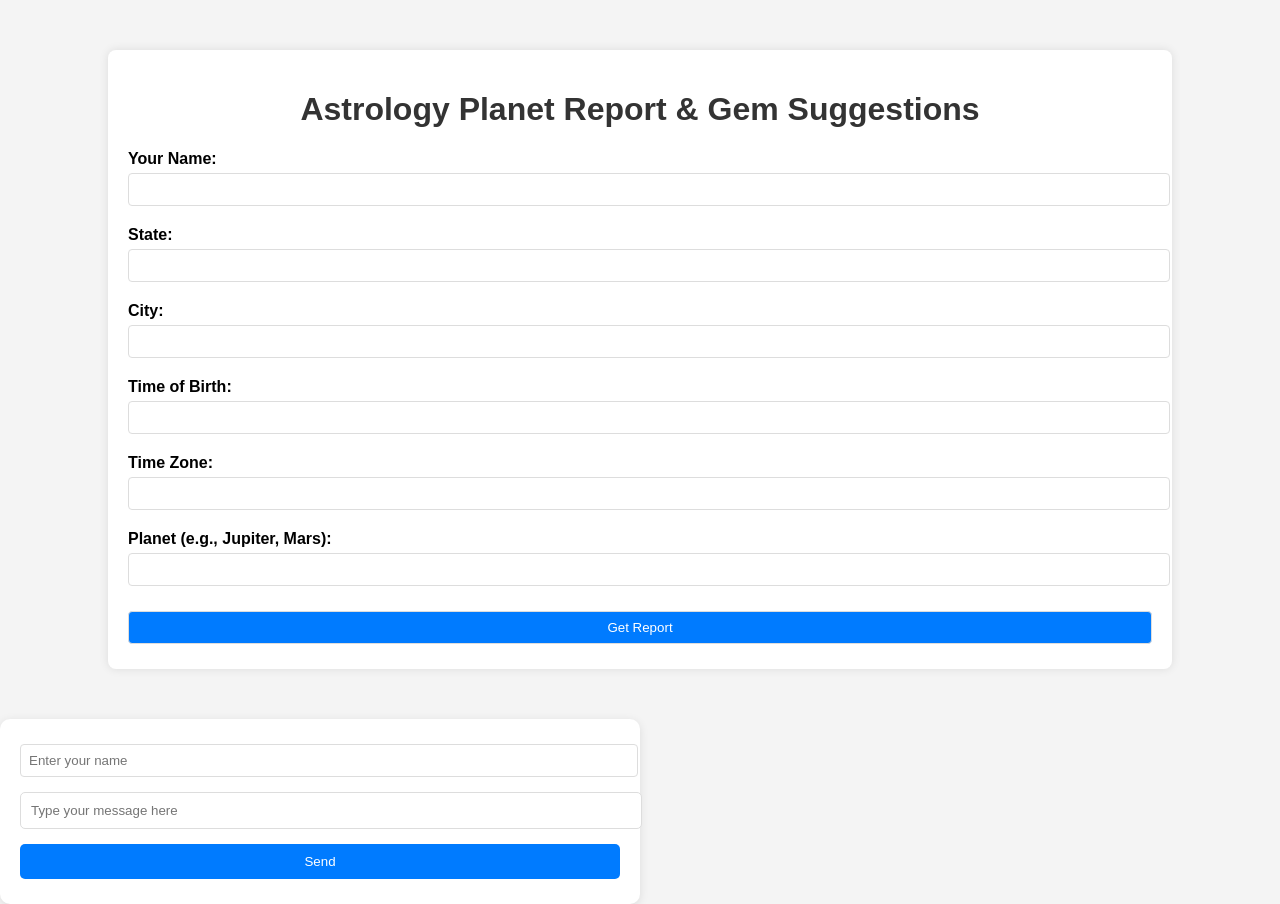
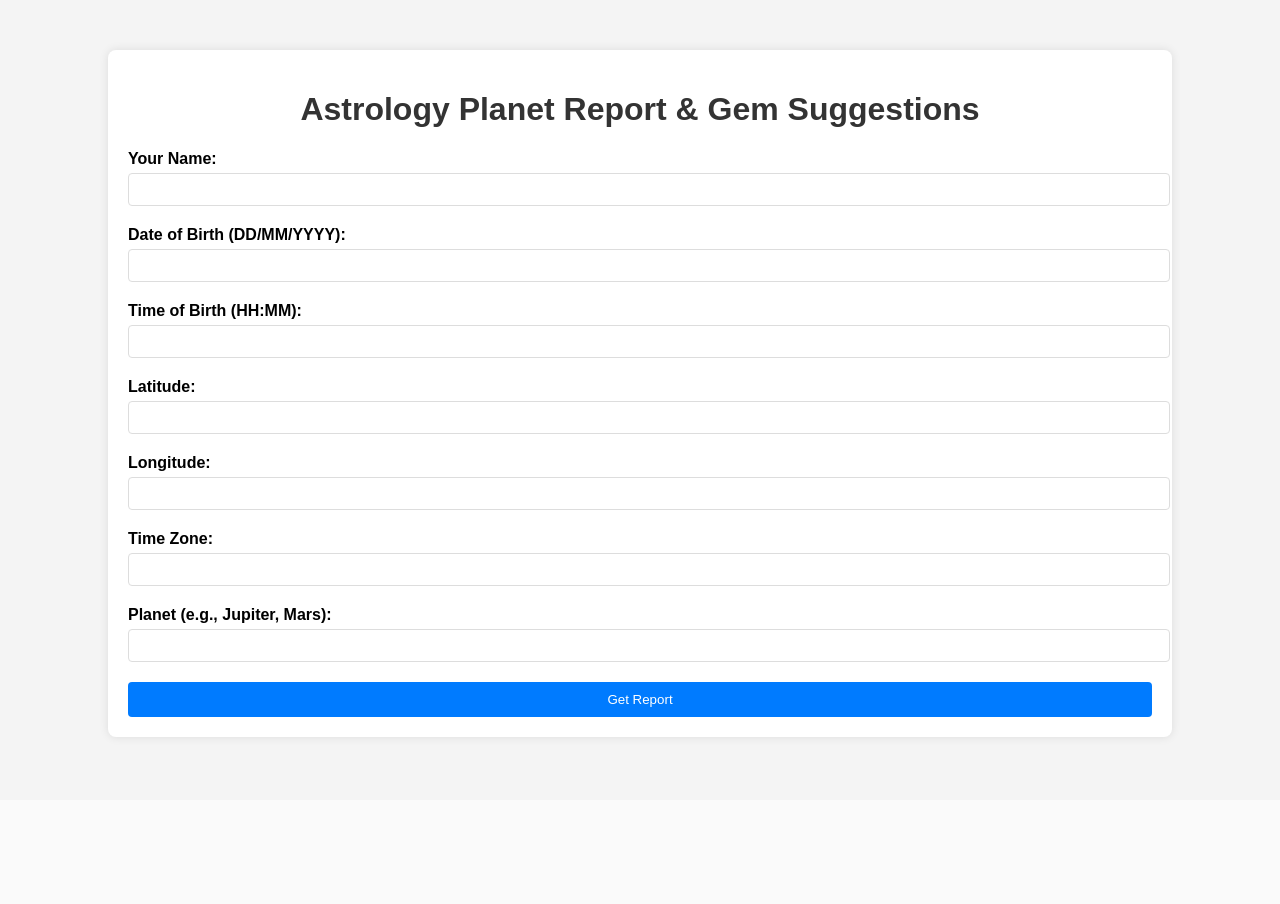
Before and after one commit to ShravanJ-123/AstroGuide-AI, a Flask app: page / in a window 1280 px wide. After the commit the page ends 740 px from the top, so only its background shows below. Run offline with Flask 3, Linux system fonts and the light colour scheme.

Commit message:
Update index.html

```diff
--- a/templates/index.html
+++ b/templates/index.html
@@ -3,7 +3,8 @@
 <head>
     <meta charset="UTF-8">
     <meta name="viewport" content="width=device-width, initial-scale=1.0">
-    <title>Astrology Report & Chatbot</title>
+    <title>Astrology Planet Report</title>
+    <link rel="stylesheet" href="https://cdnjs.cloudflare.com/ajax/libs/font-awesome/6.0.0-beta3/css/all.min.css">
     <style>
         body {
             font-family: Arial, sans-serif;
@@ -30,7 +31,7 @@
             font-weight: bold;
             display: block;
         }
-        input, button {
+        input[type="text"], input[type="number"] {
             width: 100%;
             padding: 8px;
             margin: 5px 0;
@@ -40,150 +41,90 @@
         button {
             background-color: #007bff;
             color: white;
+            padding: 10px 20px;
+            border: none;
+            border-radius: 4px;
             cursor: pointer;
+            display: block;
+            width: 100%;
         }
         button:hover {
             background-color: #0056b3;
         }
-        #chat-container {
-            width: 80%;
-            max-width: 600px;
-            background: white;
-            border-radius: 10px;
-            box-shadow: 0 2px 10px rgba(0, 0, 0, 0.1);
+        .result {
+            margin-top: 20px;
+        }
+        .result h3 {
+            margin-top: 10px;
+        }
+        .result p {
+            font-size: 1.1em;
+            line-height: 1.5;
+        }
+        .gem-info {
+            margin-top: 30px;
             padding: 20px;
-            margin-top: 50px;
-        }
-        .message {
-            margin: 10px 0;
-        }
-        .user-message {
-            text-align: right;
-        }
-        .bot-message {
-            text-align: left;
-        }
-        #message-input {
-            width: 100%;
-            padding: 10px;
-            margin-top: 10px;
+            background-color: #f9f9f9;
+            border-radius: 8px;
             border: 1px solid #ddd;
-            border-radius: 5px;
-        }
-        #send-btn {
-            margin-top: 10px;
-            padding: 10px 20px;
-            border: none;
-            background: #007BFF;
-            color: white;
-            border-radius: 5px;
-            cursor: pointer;
-        }
-        #send-btn:hover {
-            background: #0056b3;
         }
     </style>
 </head>
 <body>
     <div class="container">
         <h1>Astrology Planet Report & Gem Suggestions</h1>
-        <form id="astroForm" method="POST">
+
+        <form method="POST">
             <div class="form-group">
-                <label>Your Name:</label>
-                <input type="text" name="name" required>
+                <label for="name">Your Name:</label>
+                <input type="text" id="name" name="name" required>
             </div>
             <div class="form-group">
-                <label>State:</label>
-                <input type="text" id="state" name="state" required>
+                <label for="dob">Date of Birth (DD/MM/YYYY):</label>
+                <input type="text" id="dob" name="dob" required>
             </div>
             <div class="form-group">
-                <label>City:</label>
-                <input type="text" id="city" name="city" required>
-            </div>
-            <input type="hidden" id="lat" name="lat">
-            <input type="hidden" id="lon" name="lon">
-            <div class="form-group">
-                <label>Time of Birth:</label>
-                <input type="text" name="tob" required>
+                <label for="tob">Time of Birth (HH:MM):</label>
+                <input type="text" id="tob" name="tob" required>
             </div>
             <div class="form-group">
-                <label>Time Zone:</label>
-                <input type="text" name="tz" required>
+                <label for="lat">Latitude:</label>
+                <input type="number" id="lat" name="lat" required>
             </div>
             <div class="form-group">
-                <label>Planet (e.g., Jupiter, Mars):</label>
-                <input type="text" name="planet" required>
+                <label for="lon">Longitude:</label>
+                <input type="number" id="lon" name="lon" required>
             </div>
-            <button type="button" onclick="fetchLocation()">Get Report</button>
+            <div class="form-group">
+                <label for="tz">Time Zone:</label>
+                <input type="number" id="tz" name="tz" required>
+            </div>
+            <div class="form-group">
+                <label for="planet">Planet (e.g., Jupiter, Mars):</label>
+                <input type="text" id="planet" name="planet" required>
+            </div>
+            <button type="submit">Get Report</button>
         </form>
+
+        {% if planet_report %}
+        <div class="result">
+            <h2>Planet Report for {{ planet_report['planet_considered'] }}</h2>
+            <p><strong>Planet Location:</strong> {{ planet_report['planet_location'] }}</p>
+            <p><strong>Planet's Zodiac:</strong> {{ planet_report['planet_zodiac'] }}</p>
+            <p><strong>Zodiac Lord:</strong> {{ planet_report['zodiac_lord'] }}</p>
+            <p><strong>Planet Strength:</strong> {{ planet_report['planet_strength'] }}</p>
+            <p><strong>General Prediction:</strong> {{ planet_report['general_prediction'] }}</p>
+            <p><strong>Planet Definition:</strong> {{ planet_report['planet_definitions'] }}</p>
+        </div>
+        {% endif %}
+
+        {% if gem_report %}
+        <div class="gem-info">
+            <h3>Gem Suggestion</h3>
+            <p><strong>Gem Name:</strong> {{ gem_report['name'] }}</p>
+            <p><strong>Description:</strong> {{ gem_report['description'] }}</p>
+        </div>
+        {% endif %}
     </div>
-
-    <div id="chat-container">
-        <div id="chat-box"></div>
-        <input type="text" id="name-input" placeholder="Enter your name" />
-        <input type="text" id="message-input" placeholder="Type your message here" />
-        <button id="send-btn">Send</button>
-    </div>
-
-    <script>
-        function fetchLocation() {
-            let city = document.getElementById("city").value;
-            let state = document.getElementById("state").value;
-
-            if (!city || !state) {
-                alert("Please enter both city and state.");
-                return;
-            }
-
-            fetch("/get_location", {
-                method: "POST",
-                headers: { "Content-Type": "application/json" },
-                body: JSON.stringify({ city: city, state: state })
-            })
-            .then(response => response.json())
-            .then(data => {
-                if (data.lat && data.lon) {
-                    document.getElementById("lat").value = data.lat;
-                    document.getElementById("lon").value = data.lon;
-                    document.getElementById("astroForm").submit();
-                } else {
-                    alert("Location not found. Please check your input.");
-                }
-            })
-            .catch(error => console.error("Error fetching location:", error));
-        }
-
-        document.getElementById('send-btn').addEventListener('click', async () => {
-            const name = document.getElementById('name-input').value.trim();
-            const message = document.getElementById('message-input').value.trim();
-
-            if (!name || !message) {
-                alert("Please enter your name and message.");
-                return;
-            }
-
-            const chatBox = document.getElementById('chat-box');
-            chatBox.innerHTML += `<div class="message user-message"><strong>${name}:</strong> ${message}</div>`;
-
-            try {
-                const response = await fetch('/api/message', {
-                    method: 'POST',
-                    headers: {
-                        'Content-Type': 'application/json',
-                    },
-                    body: JSON.stringify({ name, message }),
-                });
-
-                const data = await response.json();
-                if (data.response) {
-                    chatBox.innerHTML += `<div class="message bot-message"><strong>Bot:</strong> ${data.response}</div>`;
-                } else {
-                    chatBox.innerHTML += `<div class="message bot-message"><strong>Bot:</strong> ${data.error || "An error occurred."}</div>`;
-                }
-            } catch (error) {
-                chatBox.innerHTML += `<div class="message bot-message"><strong>Bot:</strong> Unable to connect to the server.</div>`;
-            }
-        });
-    </script>
 </body>
 </html>
```
